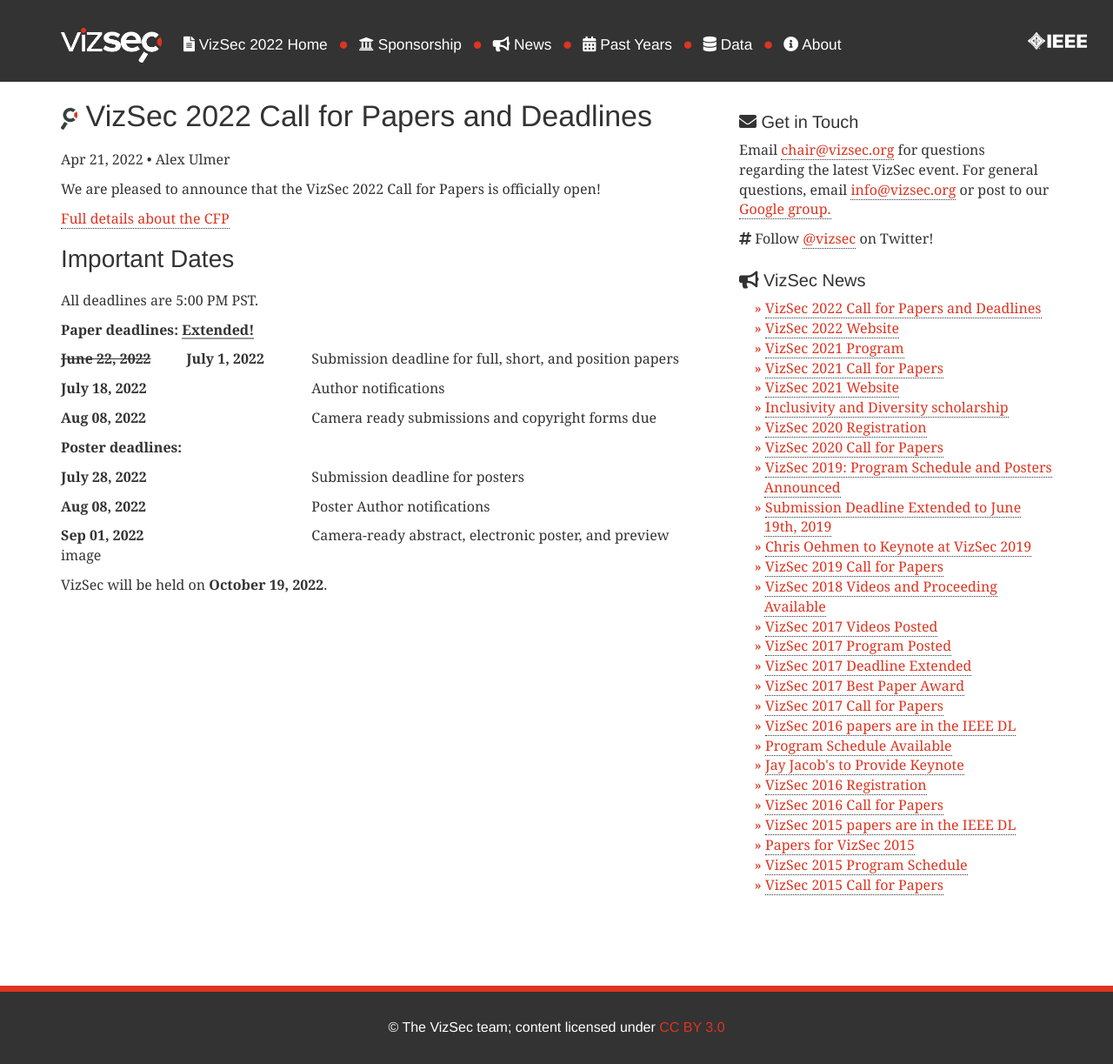
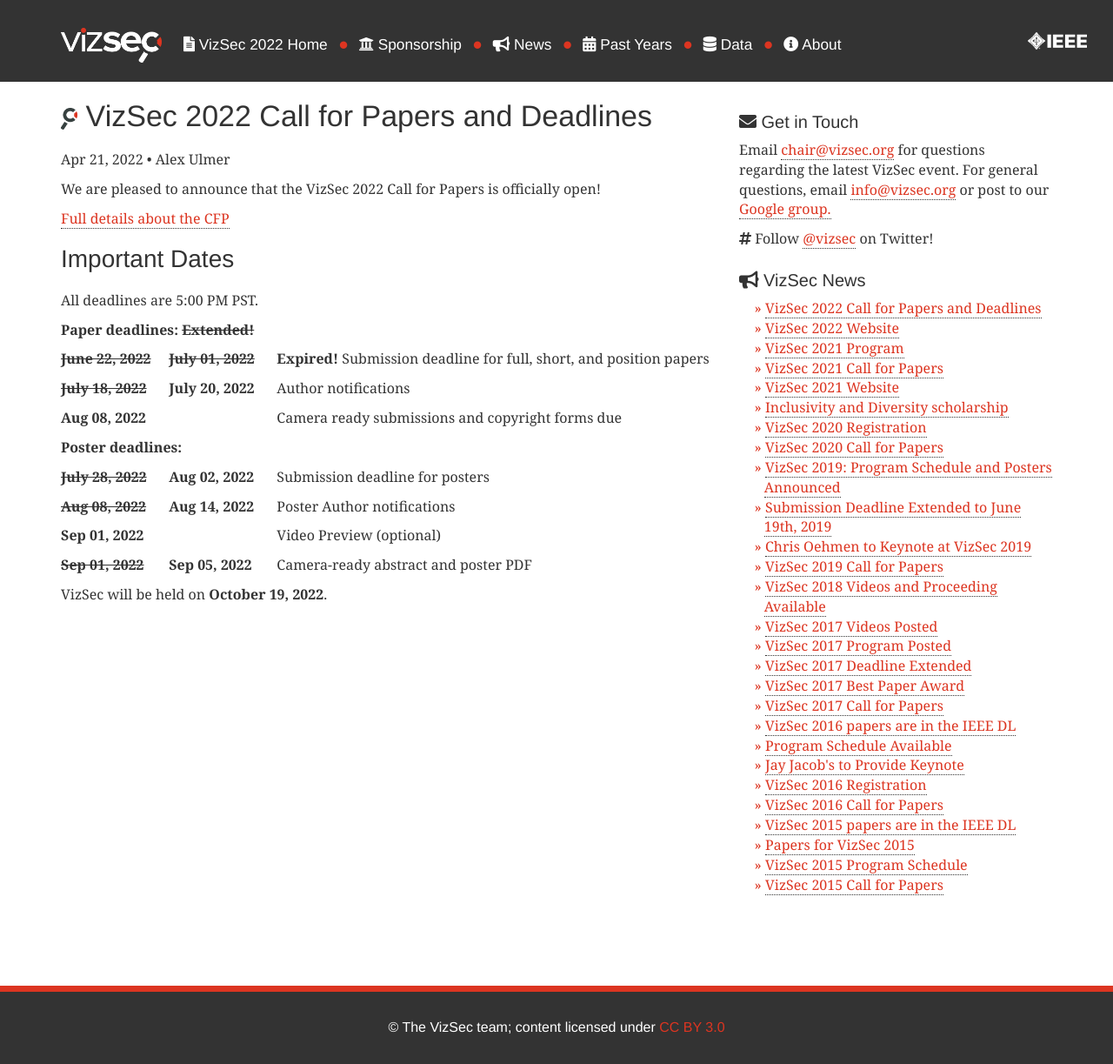
Before and after one commit to vizsec/vizsec.github.io, a Jekyll site: the page built from _posts/2022-04-21-CFP.md, in a window 1280 px wide and 1223 px high. Shown: the whole window at 87% size. Built offline with Jekyll 4.4.1, drawn with Linux system fonts in a browser that asks for light colours; nearby versions of some CDN libraries.

Commit message:
poster deadlines

```diff
--- a/_posts/2022-04-21-CFP.md
+++ b/_posts/2022-04-21-CFP.md
@@ -14,39 +14,46 @@
 <div>
     <h3>Important Dates</h3>
     <p>All deadlines are 5:00 PM PST.</p>
-    <p><strong>Paper deadlines:</strong> <span class="underline" style="font-weight: bold">Extended!</span></p>
+    <p><strong>Paper deadlines:
+    <!--    </strong> <span class="underline" style="font-weight: bold">Extended!</span></p>-->
+    </strong> <span style="font-weight: bold; text-decoration: line-through">Extended!</span></p>
     <p>
-        <strong><span style="display: inline-block; width: 140px; text-decoration: line-through">June 22, 2022</span></strong>
-        <strong><span style="display: inline-block; width: 140px;">July 1, 2022</span></strong>
-        Submission deadline for full, short, and position papers
+        <strong><span style="display: inline-block; width: 120px; text-decoration: line-through">June 22, 2022</span></strong>
+        <strong><span style="display: inline-block; width: 120px; text-decoration: line-through">July 01, 2022</span></strong>
+        <b>Expired!</b> Submission deadline for full, short, and position papers
     </p>
     <p>
-        <strong><span style="display: inline-block; width: 140px;">July 18, 2022</span></strong>
-        <strong><span style="display: inline-block; width: 140px;"></span></strong>
+        <strong><span style="display: inline-block; width: 120px; text-decoration: line-through">July 18, 2022</span></strong>
+        <strong><span style="display: inline-block; width: 120px;">July 20, 2022</span></strong>
         Author notifications
     </p>
     <p>
-        <strong><span style="display: inline-block; width: 140px;">Aug 08, 2022</span></strong>
-        <strong><span style="display: inline-block; width: 140px;"></span></strong>
+        <strong><span style="display: inline-block; width: 120px;">Aug 08, 2022</span></strong>
+        <strong><span style="display: inline-block; width: 120px;"></span></strong>
         Camera ready submissions and copyright forms due
     </p>
     <p>
         <strong>Poster deadlines:</strong>
     </p>
     <p>
-        <strong><span style="display: inline-block; width: 140px;">July 28, 2022</span></strong>
-        <strong><span style="display: inline-block; width: 140px;"></span></strong>
+        <strong><span style="display: inline-block; width: 120px; text-decoration: line-through">July 28, 2022</span></strong>
+        <strong><span style="display: inline-block; width: 120px;">Aug 02, 2022</span></strong>
         Submission deadline for posters
     </p>
     <p>
-        <strong><span style="display: inline-block; width: 140px;">Aug 08, 2022</span></strong>
-        <strong><span style="display: inline-block; width: 140px;"></span></strong>
+        <strong><span style="display: inline-block; width: 120px; text-decoration: line-through">Aug 08, 2022</span></strong>
+        <strong><span style="display: inline-block; width: 120px;">Aug 14, 2022</span></strong>
         Poster Author notifications
     </p>
     <p>
-        <strong><span style="display: inline-block; width: 140px;">Sep 01, 2022</span></strong>
-        <strong><span style="display: inline-block; width: 140px;"></span></strong>
-        Camera-ready abstract, electronic poster, and preview image
+        <strong><span style="display: inline-block; width: 120px;">Sep 01, 2022</span></strong>
+        <strong><span style="display: inline-block; width: 120px;"></span></strong>
+        Video Preview (optional)
+    </p>
+    <p>
+        <strong><span style="display: inline-block; width: 120px; text-decoration: line-through">Sep 01, 2022</span></strong>
+        <strong><span style="display: inline-block; width: 120px;">Sep 05, 2022</span></strong>
+        Camera-ready abstract and poster PDF
     </p>
 
     <p>VizSec will be held on <strong>October 19, 2022</strong>.</p>
```
Also changed, not shown: vizsec2022/index.html (+10 -5 lines).
